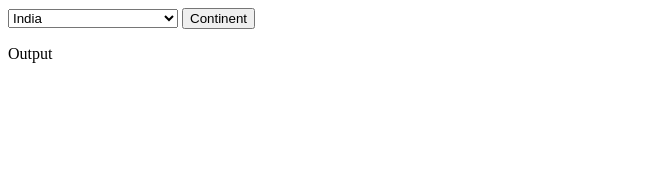
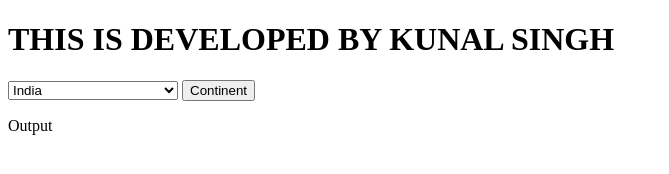
Before and after one commit to kunalpratapsinghh/test11, a plain HTML site: page index.html in a window 1280 px wide. Shown: the whole page, without its empty margins (0-669 px from the left). Drawn offline with Linux system fonts and the light colour scheme.

Commit message:
added devlopers name

```diff
--- a/index.html
+++ b/index.html
@@ -7,6 +7,7 @@
     <title>Document</title>
 </head>
 <body>
+    <h1>THIS IS DEVELOPED BY KUNAL SINGH</h1>
     <select name="" id="lst">
         <option value="India">India</option>
         <option value="United">United States of America</option>
```
